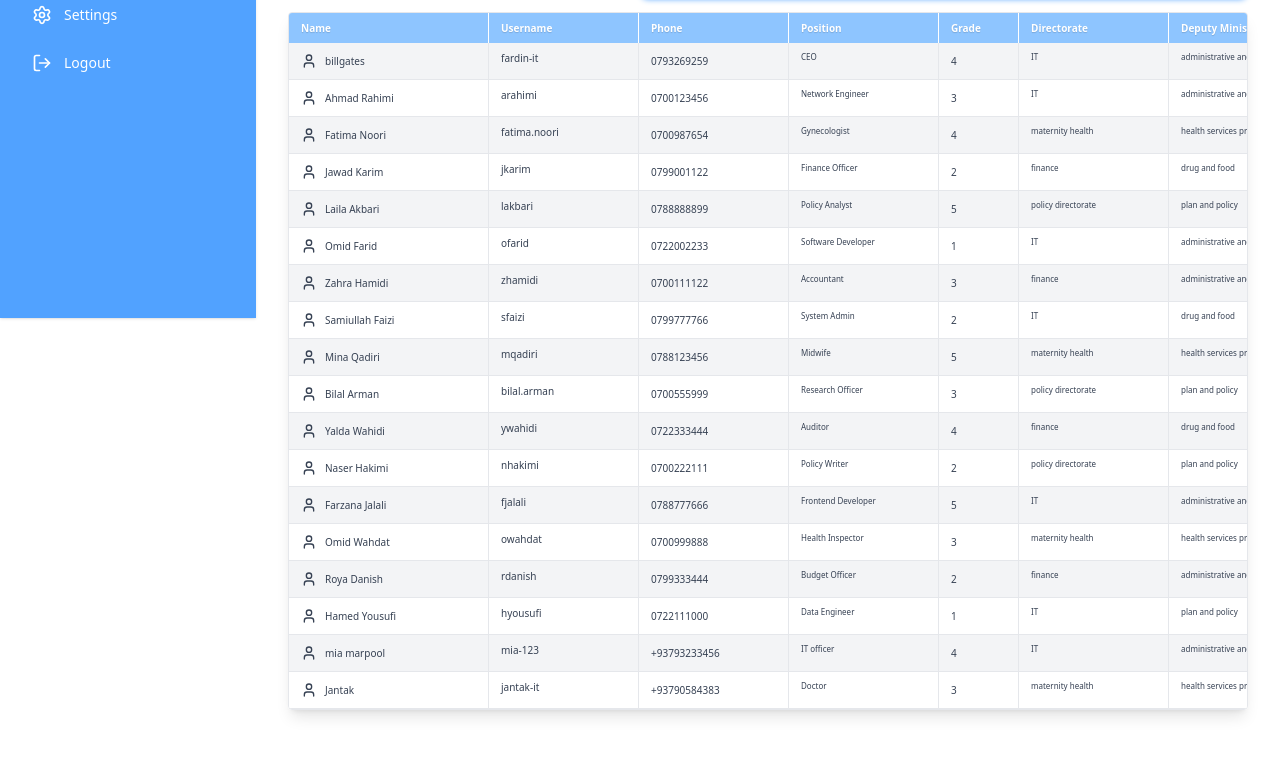
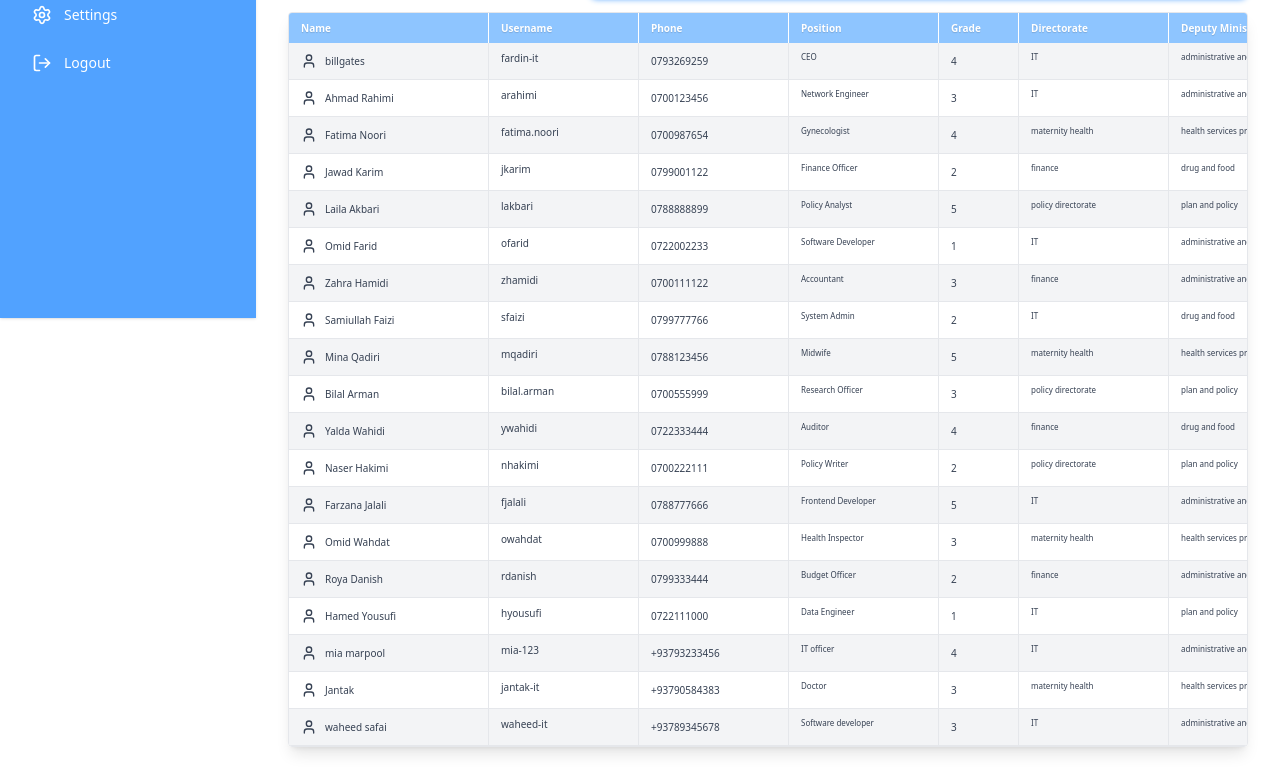
Before and after one commit to fiafghan/internet-users-ms-frontend, a React (Vite) app: page /allusers in a window 1280 px wide. Shown: the part 482-1261 px from the top of the page. Before the commit the page ends 1224 px from the top, so only its background shows below. Built offline with nearby package versions, Linux system fonts and the light colour scheme; data requests are answered from the project's data file.

Commit message:
just changed the width of the search bar in all users page!

```diff
--- a/db.json
+++ b/db.json
@@ -337,6 +337,20 @@
       "device_limit": "2",
       "device_type": "Mobile and computer",
       "mac_address": "1:1:1:a:2"
+    },
+    {
+      "id": "b4af",
+      "name": "waheed safai",
+      "username": "waheed-it",
+      "email": "waheed@gmail.com",
+      "phone": "+93789345678",
+      "grade": "3",
+      "directorate": "IT",
+      "deputyMinistry": "administrative and financial",
+      "position": "Software developer",
+      "device_limit": "2",
+      "device_type": "mobile and computer",
+      "mac_address": "11:11:11:11:a1"
     }
   ]
 }
--- a/src/AllUsers.tsx
+++ b/src/AllUsers.tsx
@@ -316,7 +316,7 @@ export default function InternetUsersList(): JSX.Element {
               })}
             </select>
           </div>
-                 <div className="relative w-full sm:w-[700px] mt-5">
+                 <div className="relative w-full sm:w-[900px] mt-5">
                   <input
                     id="searchInput"
                     type="text"
```
